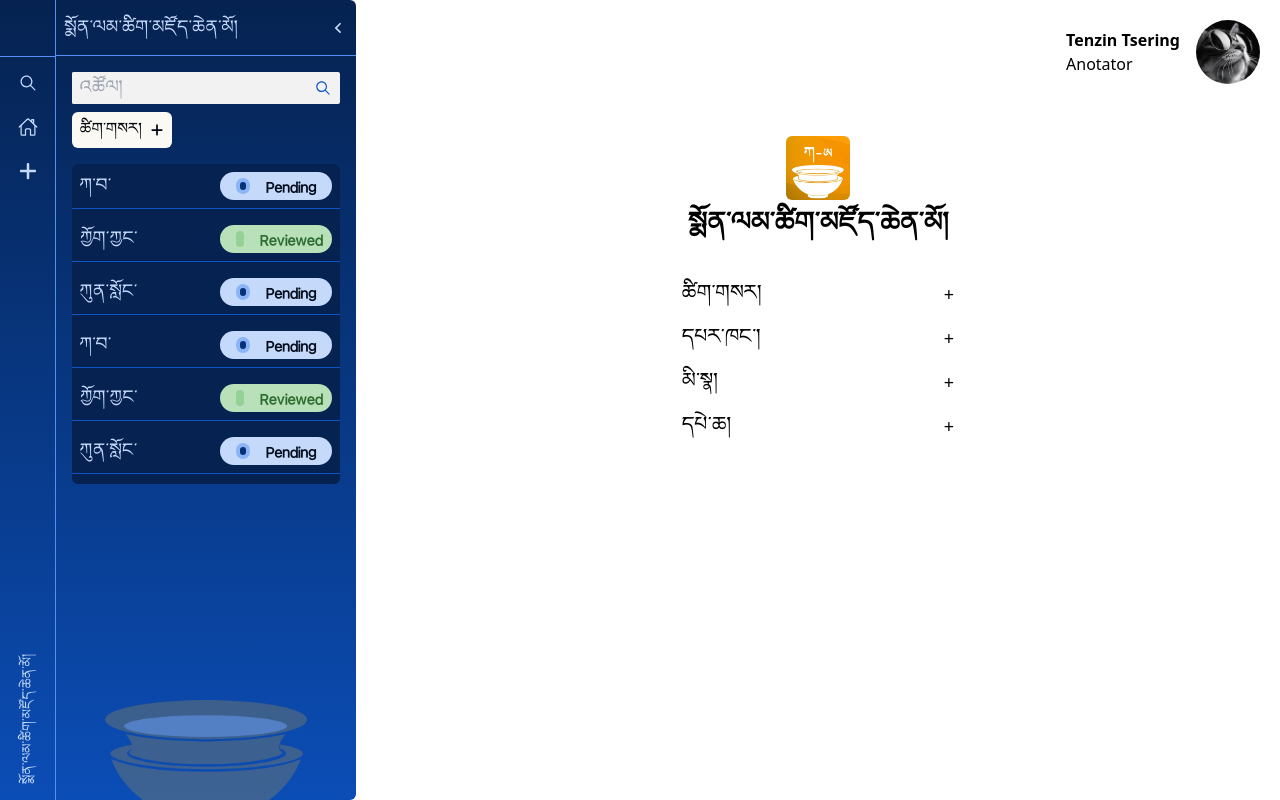
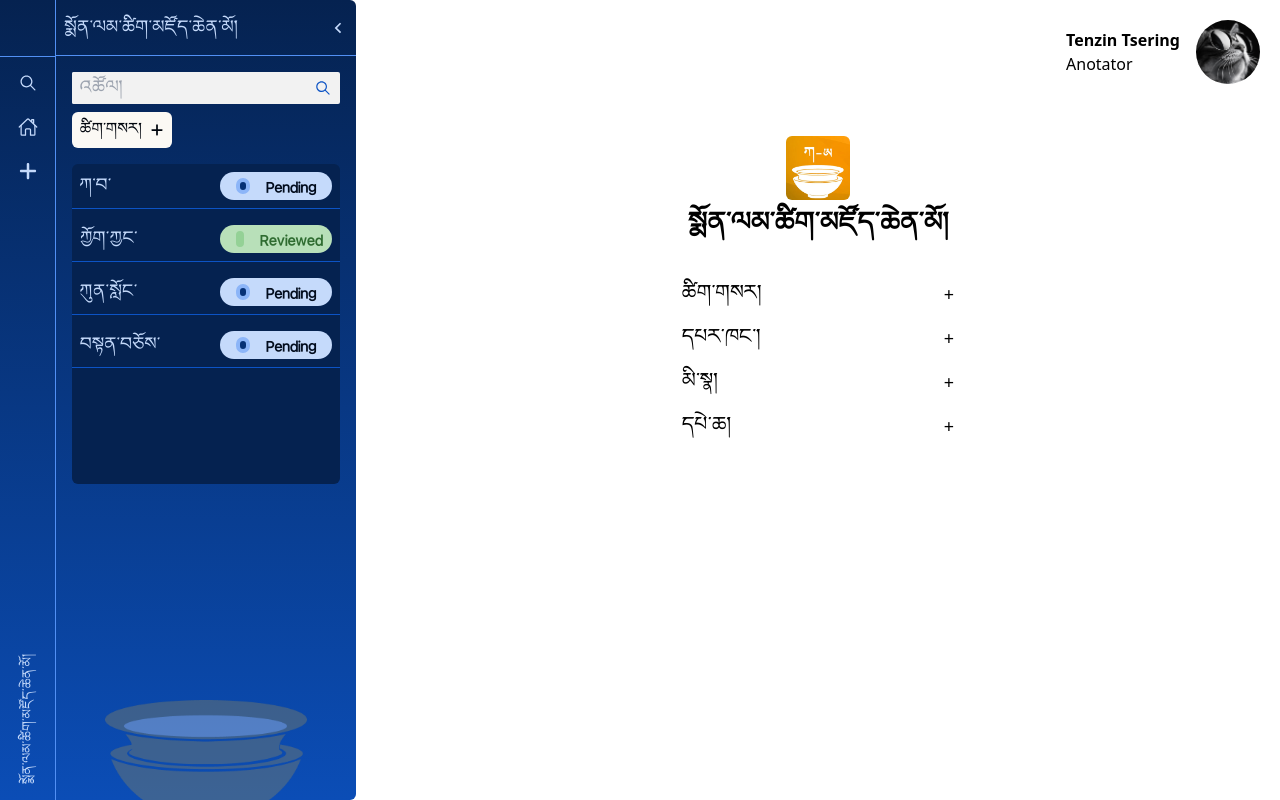
Before and after one commit to OpenPecha/monlam-dictionary-editor, a React (Vite) app: page / in a window 1280 px wide. Built offline with nearby package versions, Linux system fonts and the light colour scheme.

Commit message:
search functionality

```diff
--- a/src/Components/Itemlist.tsx
+++ b/src/Components/Itemlist.tsx
@@ -1,39 +1,53 @@
-import React from 'react'
+import React from 'react';
 import StatusPending from './StatusPending';
 import StatusReviewed from './StatusReviewed';
 
+interface ItemlistProps {
+  searchQuery: string;
+}
+
+const Itemlist: React.FC<ItemlistProps> = ({ searchQuery }) => {
   const dummyList = [
     {
       id: 1,
       itemName: "ཀ་བ་",
-      states:"pending"
+      states: "pending"
     },
     {
       id: 2,
       itemName: "ཀྱོག་ཀྱང་",
-        states:"reviewed"
+      states: "reviewed"
     },
     {
       id: 3,
       itemName: "ཀུན་སློང་",
-        states:"pending"
+      states: "pending"
+    },
+    {
+      id: 4,
+      itemName: "བསྟན་བཅོས་",
+      states: "pending"
     },
   ];
-const Itemlist = () => {
+
+  const filteredList = dummyList.filter(item =>
+    item.itemName.includes(searchQuery)
+  );
+
   return (
-    <div className=' mt-4 h-80 bg-secondary-700 overflow-y-scroll rounded-md '>
-      <div className=' space-y-2 '>
-      {[...dummyList,...dummyList,...dummyList,...dummyList].map((data) => (
-        <div key={data.id} className=' border-b border-secondary-500 p-2' >
-          <div className='flex items-center justify-between cursor-pointer'>{data.itemName}
-            {data.states=="pending"?<StatusPending/>:<StatusReviewed/>}
+    <div className='mt-4 h-80 bg-secondary-700 overflow-y-scroll rounded-md'>
+      <div className='space-y-2'>
+        {filteredList.map((data) => (
+          <div key={data.id} className='border-b border-secondary-500 p-2'>
+            <div className='flex items-center justify-between cursor-pointer font-monlam'>
+              {data.itemName}
+              {data.states === "pending" ? <StatusPending /> : <StatusReviewed />}
             </div>
           </div>
         ))}
       </div>
+    </div>
+  );
+};
 
-    </div>
-  )
-}
-
-export default Itemlist
+export default Itemlist;
--- a/src/Components/Searchbar.tsx
+++ b/src/Components/Searchbar.tsx
@@ -1,13 +1,20 @@
-import React from 'react'
+import React from 'react';
 import { IoIosSearch } from "react-icons/io";
-const Searchbar = () => {
+import { SearchbarProps } from '../types/type';
+
+
+const Searchbar: React.FC<SearchbarProps> = ({ searchQuery, setSearchQuery }) => {
   return (
     <div className='flex border-secondary-500 bg-neutral-50 rounded-sm items-center'>
-        <input placeholder='འཚོལ།' className=' border-none bg-inherit w-full h-8 rounded-sm  p-2 text-neutral-900 outline-none'></input>
-      <IoIosSearch className=' h-5 w-5 mr-2 text-secondary-500 cursor-pointer'/>
+      <input
+        value={searchQuery}
+        onChange={(e: React.ChangeEvent<HTMLInputElement>) => setSearchQuery(e.target.value)}
+        placeholder='འཚོལ།'
+        className='border-none bg-inherit w-full h-8 rounded-sm p-2 text-neutral-900 outline-none'
+      />
+      <IoIosSearch className='h-5 w-5 mr-2 text-secondary-500 cursor-pointer'/>
+    </div>
+  );
+};
 
-        </div>
-  )
-}
-
-export default Searchbar
+export default Searchbar;
--- a/src/Components/Sidebar.tsx
+++ b/src/Components/Sidebar.tsx
@@ -2,7 +2,7 @@ import React, { useState } from "react";
 import { IoIosSearch } from "react-icons/io";
 import { IoHomeOutline } from "react-icons/io5";
 import { RiArrowRightSLine } from "react-icons/ri";
-import sidebarimage from '/images/sidebarimage.png';
+import sidebarimage from "/images/sidebarimage.png";
 import { FaPlus } from "react-icons/fa6";
 import Searchbar from "./Searchbar";
 import AddItem from "./AddItem";
@@ -10,6 +10,7 @@ import Itemlist from "./Itemlist";
 
 const Sidebar = () => {
   const [show, setShow] = useState(true);
+  const [searchQuery, setSearchQuery] = useState("");
 
   return (
     <div className="flex bg-gradient-to-b text-secondary-100 from-[#052250] to-[#0B4DB6] w-fit font-monlam rounded-r-md">
@@ -18,7 +19,7 @@ const Sidebar = () => {
           {!show && (
             <RiArrowRightSLine
               className="h-5 w-5 transition-transform duration-300 cursor-pointer"
-              onClick={() => setShow(prev => !prev)}
+              onClick={() => setShow((prev) => !prev)}
             />
           )}
         </div>
@@ -38,30 +39,39 @@ const Sidebar = () => {
 
       <div
         className={`flex-1 rounded-r-md h-screen transition-all duration-300 ${
-          show ? 'w-[300px]' : 'w-0'
+          show ? "w-[300px]" : "w-0"
         }`}
       >
         <div
           className={`h-full flex flex-col transition-opacity duration-200 ${
-            show ? 'opacity-100' : 'opacity-0'
-          } ${!show ? 'invisible' : ''}`}
+            show ? "opacity-100" : "opacity-0"
+          } ${!show ? "invisible" : ""}`}
         >
           <div className="flex justify-between items-center border-[#5290F4] border-b p-2 h-14">
-            <p className="font-monlam whitespace-nowrap">སྨོན་ལམ་ཚིག་མཛོད་ཆེན་མོ།</p>
+            <p className="font-monlam whitespace-nowrap">
+              སྨོན་ལམ་ཚིག་མཛོད་ཆེན་མོ།
+            </p>
             <RiArrowRightSLine
               className={`h-5 w-5 transition-transform duration-300 cursor-pointer ${
-                show ? 'rotate-180' : ''
+                show ? "rotate-180" : ""
               }`}
-              onClick={() => setShow(prev => !prev)}
+              onClick={() => setShow((prev) => !prev)}
             />
           </div>
           <div className="flex-1 p-4 overflow-auto">
-            <Searchbar />
+            <Searchbar
+              searchQuery={searchQuery}
+              setSearchQuery={setSearchQuery}
+            />
             <AddItem />
-            <Itemlist />
+            <Itemlist searchQuery={searchQuery} />
           </div>
           <div className="h-[100px] w-full">
-            <img src={sidebarimage} alt="logo" className="w-full h-full object-contain" />
+            <img
+              src={sidebarimage}
+              alt="logo"
+              className="w-full h-full object-contain"
+            />
           </div>
         </div>
       </div>
--- /dev/null
+++ b/src/types/type.ts
@@ -0,0 +1,14 @@
+
+export interface ListItem {
+  id: number;
+  itemName: string;
+  states: "pending" | "reviewed";
+}
+export interface SearchbarProps {
+  searchQuery: string;
+  setSearchQuery: (query: string) => void;
+}
+
+export interface ItemlistProps {
+  searchQuery: string;
+}
```
Lines whose indentation alone changed are shown as unchanged.
